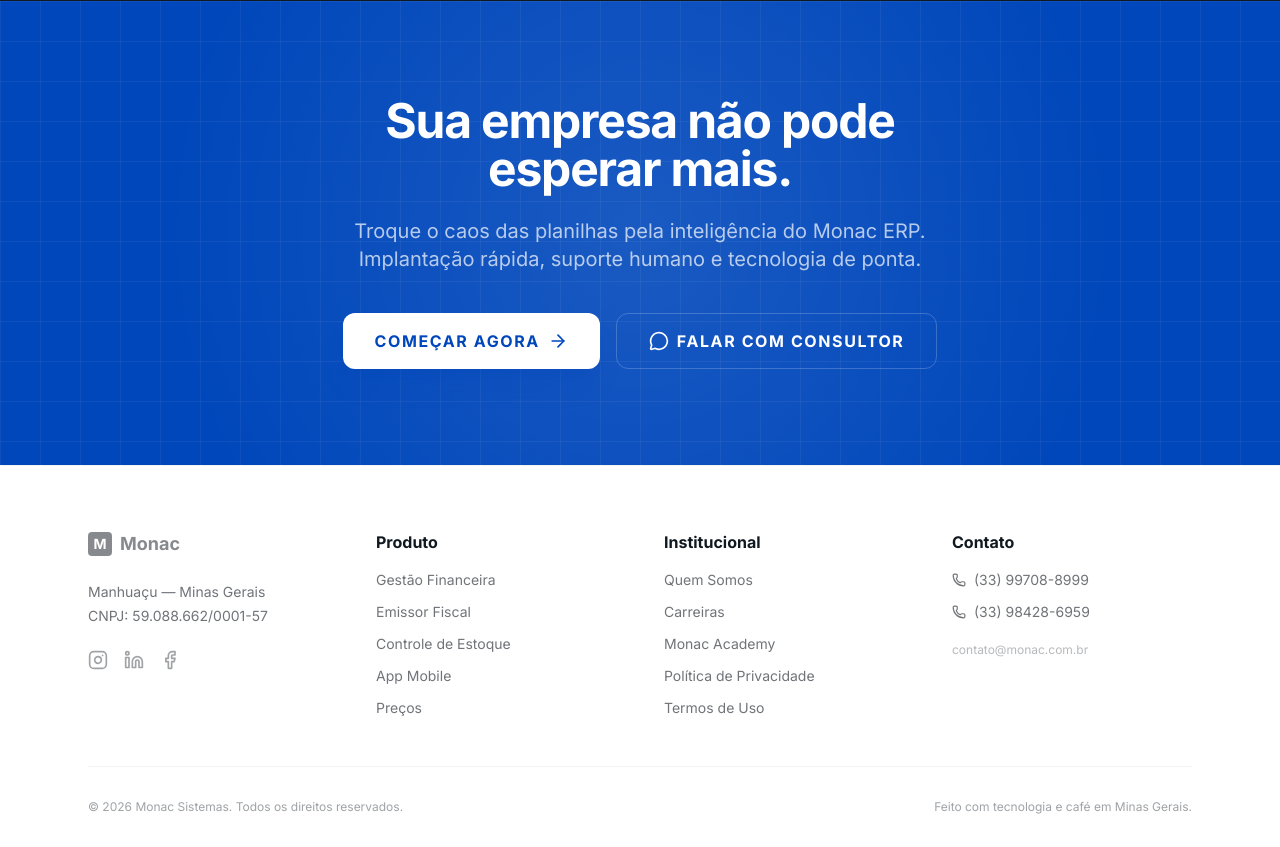
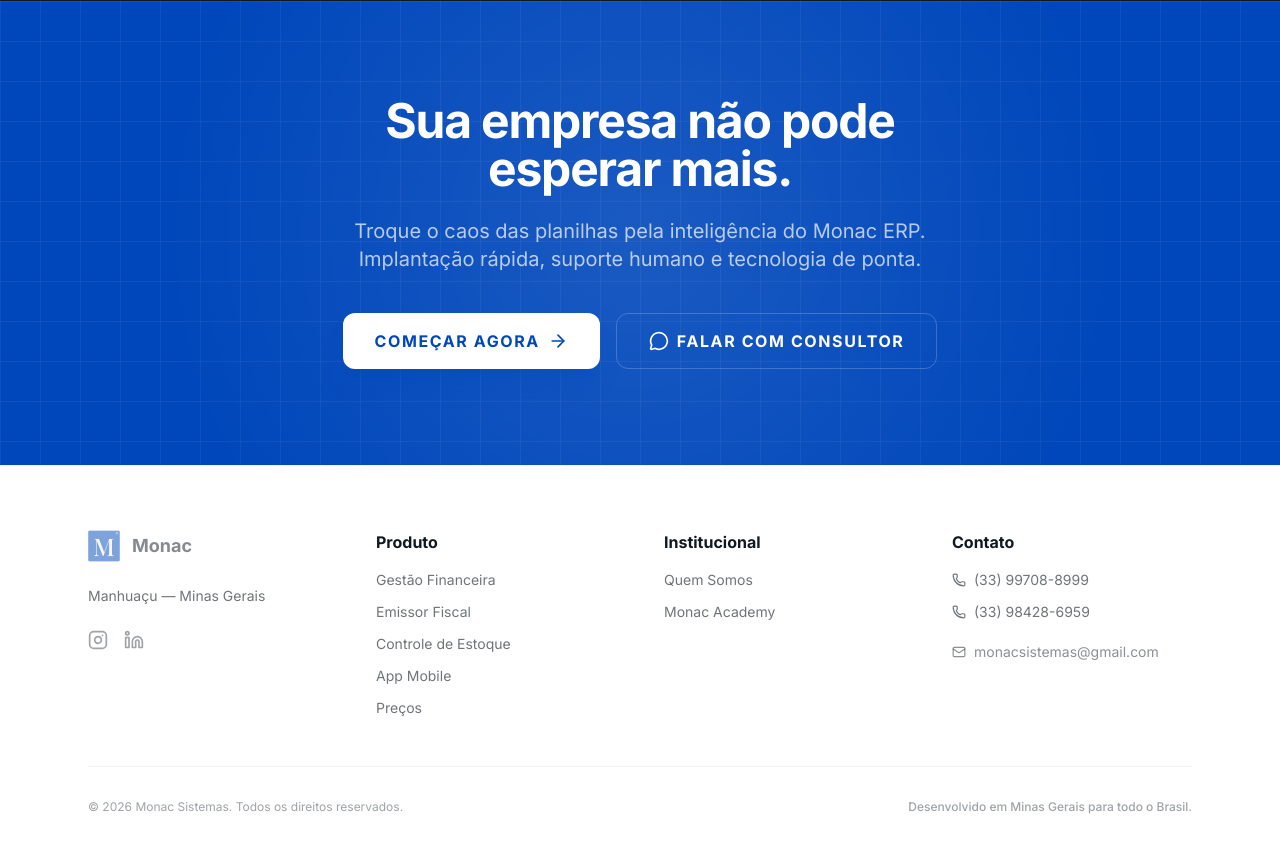
Before and after one commit to ericnacif/monac-site, a React (Vite) app: page / in a window 1280 px wide. Shown: the part 6125-6972 px from the top of the page. Built offline with nearby package versions, Linux system fonts and the light colour scheme.

Commit message:
Ajuste Footer

```diff
--- a/src/components/Footer.tsx
+++ b/src/components/Footer.tsx
@@ -1,4 +1,4 @@
-import { Instagram, Linkedin, Facebook, Phone } from "lucide-react";
+import { Instagram, Linkedin, Phone, Mail } from "lucide-react";
 
 export function Footer() {
   return (
@@ -10,25 +10,34 @@
         <div className="grid grid-cols-1 md:grid-cols-4 gap-12 mb-12">
           {/* Coluna 1: Logo e Endereço */}
           <div className="space-y-6">
-            <div className="flex items-center gap-2 opacity-50 hover:opacity-100 transition-opacity">
-              <div className="h-6 w-6 bg-monac-ink rounded flex items-center justify-center text-white font-bold text-sm">
-                M
-              </div>
+            <div className="flex items-center gap-3 opacity-50 hover:opacity-100 transition-opacity">
+              {/* LOGO ATUALIZADA */}
+              <img
+                src="/favicon-monac.png"
+                alt="Monac Logo"
+                className="h-8 w-8 object-contain"
+              />
               <span className="font-bold text-lg text-monac-ink">Monac</span>
             </div>
             <div className="text-sm text-monac-ink/60 space-y-1">
               <p>Manhuaçu — Minas Gerais</p>
-              <p>CNPJ: 59.088.662/0001-57</p>
             </div>
             <div className="flex gap-4 text-monac-ink/40">
-              <a href="#" className="hover:text-monac-blue transition-colors">
+              <a
+                href="https://www.instagram.com/monac_sistemas"
+                target="_blank"
+                rel="noopener noreferrer"
+                className="hover:text-monac-blue transition-colors"
+              >
                 <Instagram size={20} />
               </a>
-              <a href="#" className="hover:text-monac-blue transition-colors">
+              <a
+                href="https://www.linkedin.com/company/monac-sistemas/about/?viewAsMember=true"
+                target="_blank"
+                rel="noopener noreferrer"
+                className="hover:text-monac-blue transition-colors"
+              >
                 <Linkedin size={20} />
-              </a>
-              <a href="#" className="hover:text-monac-blue transition-colors">
-                <Facebook size={20} />
               </a>
             </div>
           </div>
@@ -75,23 +84,8 @@
                 </a>
               </li>
               <li>
-                <a href="#" className="hover:text-monac-blue">
-                  Carreiras
-                </a>
-              </li>
-              <li>
                 <a href="#academy" className="hover:text-monac-blue">
                   Monac Academy
-                </a>
-              </li>
-              <li>
-                <a href="#" className="hover:text-monac-blue">
-                  Política de Privacidade
-                </a>
-              </li>
-              <li>
-                <a href="#" className="hover:text-monac-blue">
-                  Termos de Uso
                 </a>
               </li>
             </ul>
@@ -121,7 +115,12 @@
                   (33) 98428-6959
                 </a>
               </li>
-              <li className="pt-2 text-xs opacity-50">contato@monac.com.br</li>
+              <li className="flex items-center gap-2 pt-2 opacity-80 hover:opacity-100 hover:text-monac-blue transition-colors">
+                <Mail size={14} />
+                <a href="mailto:monacsistemas@gmail.com">
+                  monacsistemas@gmail.com
+                </a>
+              </li>
             </ul>
           </div>
         </div>
@@ -131,7 +130,9 @@
             © {new Date().getFullYear()} Monac Sistemas. Todos os direitos
             reservados.
           </p>
-          <p>Feito com tecnologia e café em Minas Gerais.</p>
+          <p className="font-medium">
+            Desenvolvido em Minas Gerais para todo o Brasil.
+          </p>
         </div>
       </div>
     </footer>
```
